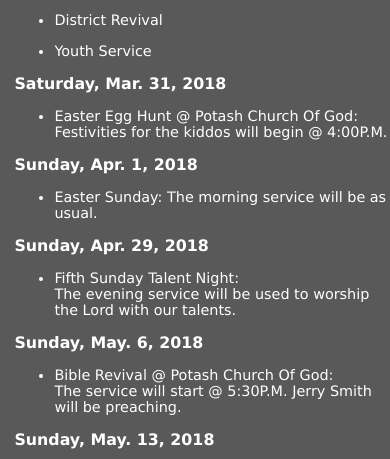
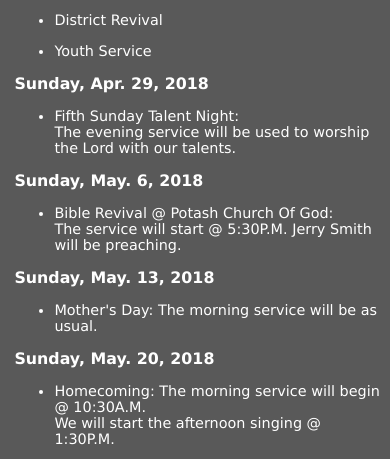
Before and after one commit to potashcog/potashcog.github.io, a plain HTML site: page upcomingevents.html in a window 390 px wide. Shown: the part 359-818 px from the top of the page. Drawn offline with Linux system fonts and the light colour scheme.

Commit message:
April Update: modified css for dl, modified announcements, and modified upcoming events

```diff
--- a/style/potashchurch.css
+++ b/style/potashchurch.css
@@ -291,6 +291,7 @@ header, nav, main, footer
 	dl
 	{
 		padding: 0;
+		margin-right: 5px;
 	}
 	.category
 	{
--- a/upcomingevents.html
+++ b/upcomingevents.html
@@ -45,15 +45,6 @@
 				<dd>District Revival</dd>
 				<dd>Youth Service</dd>
 
-
-				<dt class="category">Saturday, Mar. 31, 2018 </dt>
-				<dd>
-					Easter Egg Hunt @ Potash Church Of God:<br>
-					Festivities for the kiddos will begin @ 4:00P.M.
-				</dd>
-
-				<dt class="category">Sunday, Apr. 1, 2018 </dt>
-				<dd>Easter Sunday: The morning service will be as usual.</dd>
 
 				<dt class="category">Sunday, Apr. 29, 2018 </dt>
 				<dd>
```
Also changed, not shown: index.html (+2 -2 lines).
